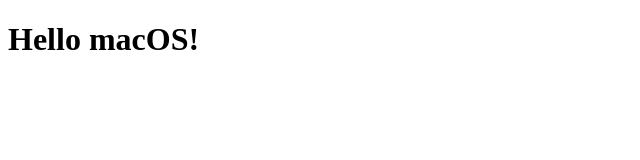
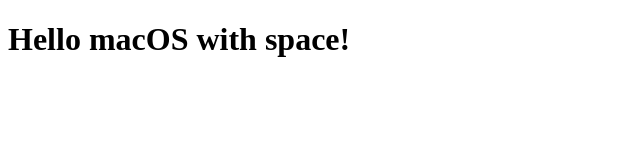
Before and after one commit to kylewlacy/test-gh-pages-macos, a plain HTML site: page src/index.html in a window 1280 px wide. Shown: the whole page, without its empty margins (0-640 px from the left). Drawn offline with Linux system fonts and the light colour scheme.

Commit message:
Update index.html

```diff
--- a/src/index.html
+++ b/src/index.html
@@ -5,6 +5,6 @@
     <title>Hello world</title>
   </head>
   <body>
-    <h1>Hello macOS!</h1>
+    <h1>Hello macOS with space!</h1>
   </body>
 </html>
```
